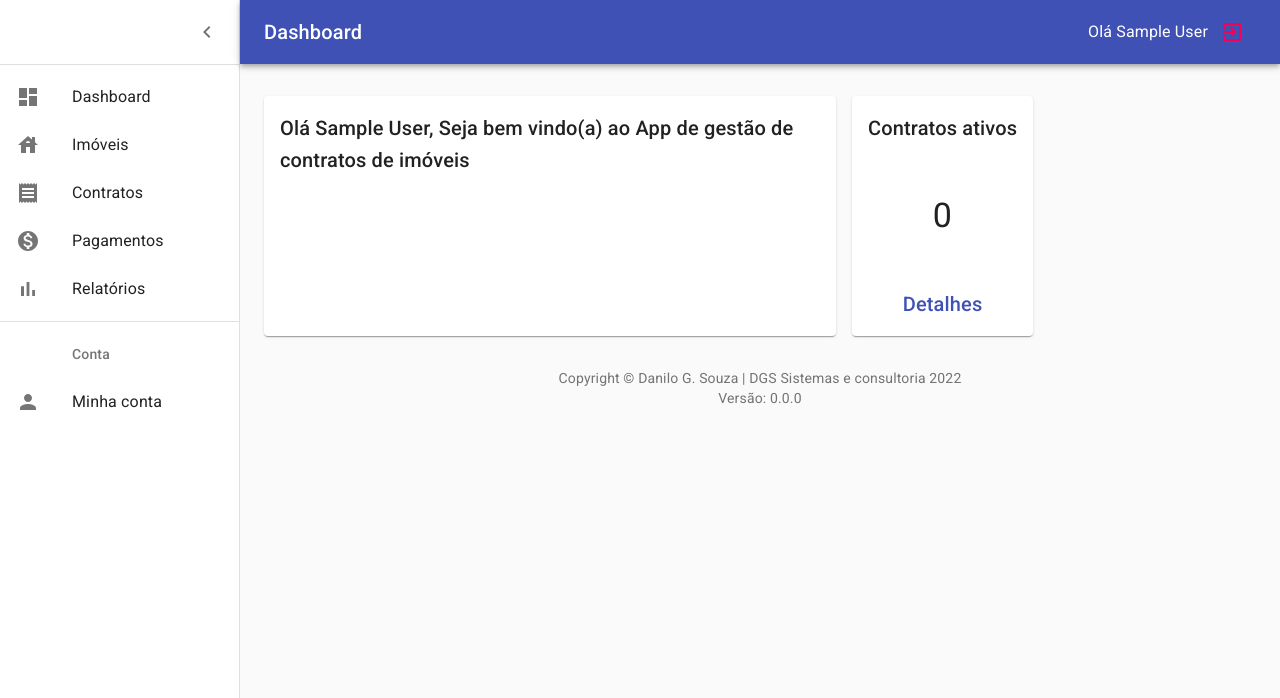
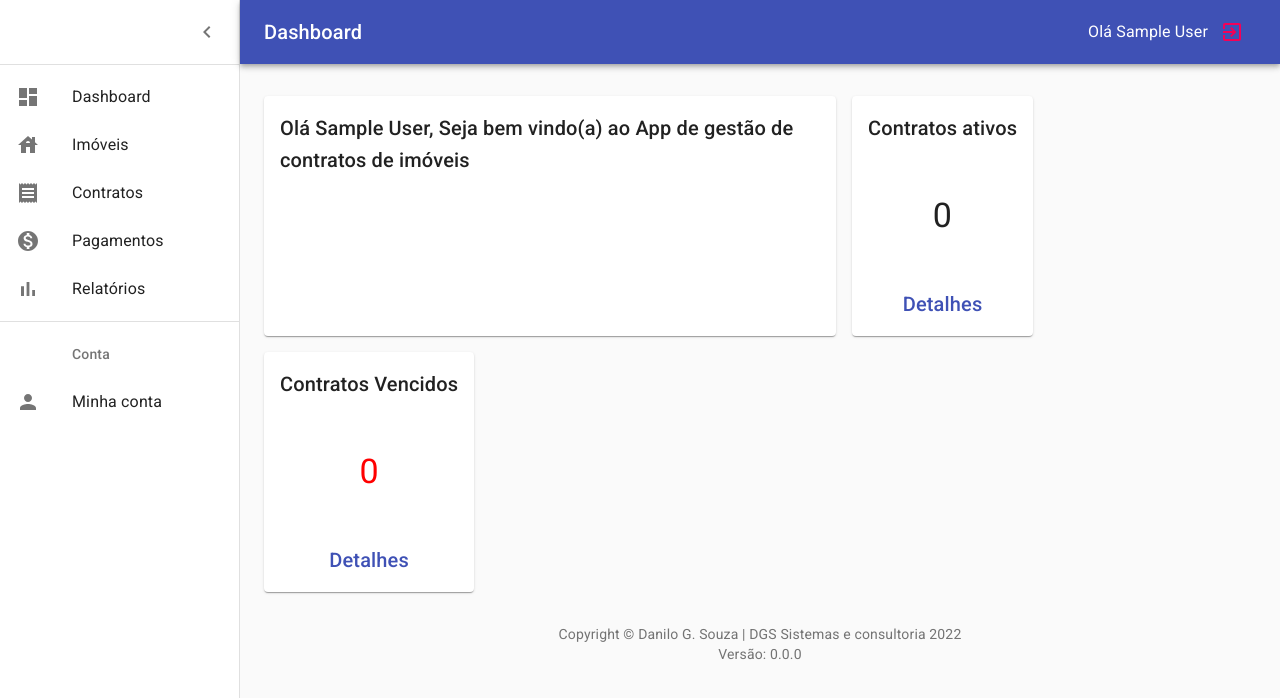
Before and after one commit to DaniloSouza19/contracts-management-app, a React (Vite) app: page / in a window 1280 px wide. Shown: the top 698 px of the page. Built offline with nearby package versions, Linux system fonts and the light colour scheme; no server answers; sample sign-in values are in the browser's storage.

Commit message:
feat: add count active and inactive contracts

```diff
--- a/src/pages/Dashboard.tsx
+++ b/src/pages/Dashboard.tsx
@@ -9,6 +9,7 @@ import Grid from '@material-ui/core/Grid';
 import Paper from '@material-ui/core/Paper';
 import { CircularProgress } from '@material-ui/core';
 import { Link } from 'react-router-dom';
+import { isAfter, isBefore, parseISO } from 'date-fns/esm';
 import Copyright from '../components/copyright';
 import MenuHeader from '../components/menuHeader';
 import { useAuth } from '../hooks/auth';
@@ -70,11 +71,22 @@ const useStyles = makeStyles((theme) => ({
       textDecoration: 'underline',
     },
   },
+  colorRed: {
+    color: 'red',
+  },
 }));
+
+interface IContract {
+  id: string;
+  description: string;
+  price: string;
+  end_date: string;
+  start_date: string;
+}
 
 export const Dashboard: React.FC = () => {
   const classes = useStyles();
-  const [contracts, setContracts] = useState([]);
+  const [contracts, setContracts] = useState<IContract[]>([] as IContract[]);
   const { user, signOut } = useAuth();
   const [pageIsLoading, setPageIsLoading] = useState(true);
 
@@ -146,7 +158,55 @@ export const Dashboard: React.FC = () => {
                         <Typography variant="h6">Contratos ativos</Typography>
                       </div>
                       <div>
-                        <Typography variant="h4">{contracts.length}</Typography>
+                        <Typography variant="h4">
+                          {
+                            contracts.filter((contract) => {
+                              const end_date = parseISO(contract.end_date);
+
+                              const hasPast = isAfter(end_date, new Date());
+
+                              return hasPast;
+                            }).length
+                          }
+                        </Typography>
+                      </div>
+                      <div>
+                        <Link className={classes.link} to="/contracts">
+                          <Typography variant="h6" color="primary">
+                            Detalhes
+                          </Typography>
+                        </Link>
+                      </div>
+                    </Grid>
+                  </Paper>
+                </Grid>
+                <Grid item>
+                  <Paper className={fixedHeightPaper}>
+                    <Grid
+                      alignItems="center"
+                      alignContent="center"
+                      style={{
+                        display: 'flex',
+                        flexDirection: 'column',
+                        justifyContent: 'space-between',
+                        height: '100%',
+                      }}
+                    >
+                      <div>
+                        <Typography variant="h6">Contratos Vencidos</Typography>
+                      </div>
+                      <div>
+                        <Typography variant="h4" className={classes.colorRed}>
+                          {
+                            contracts.filter((contract) => {
+                              const end_date = parseISO(contract.end_date);
+
+                              const hasPast = isBefore(end_date, new Date());
+
+                              return hasPast;
+                            }).length
+                          }
+                        </Typography>
                       </div>
                       <div>
                         <Link className={classes.link} to="/contracts">
```
